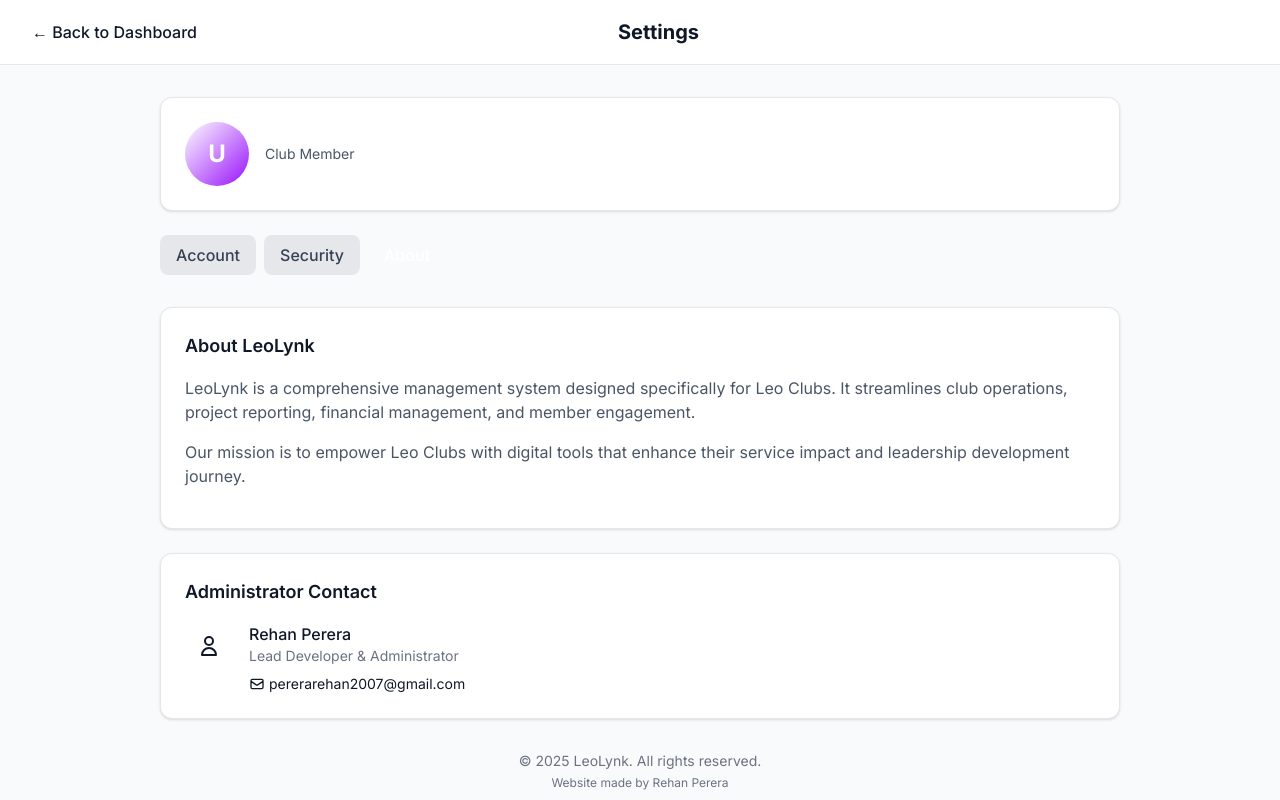
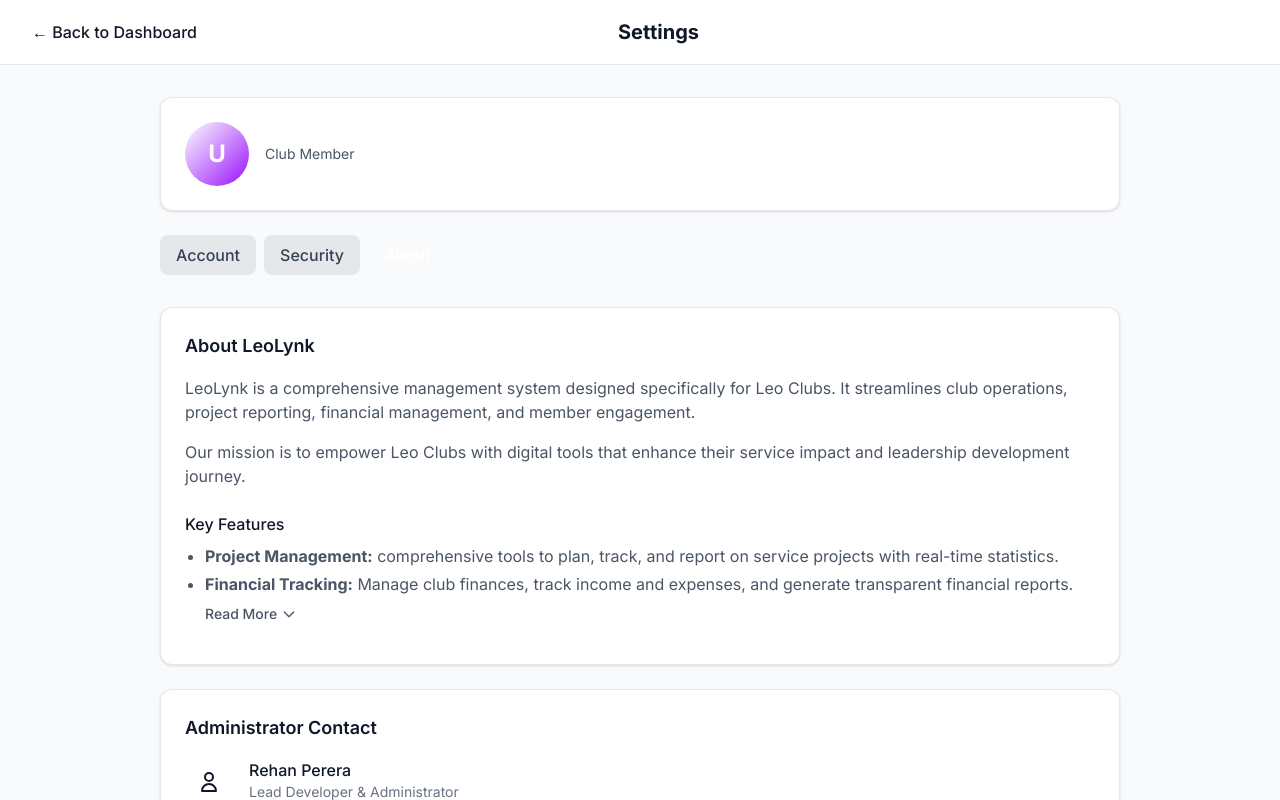
Before and after one commit to Rehanperer/leo-management, a Next.js app in the folder leo-management/: page /dashboard/settings in a window 1280 px wide. Both pictures are taken after a click on the button "About". Shown: the top 800 px of the page. Built offline with nearby package versions, Linux system fonts and the light colour scheme.

Commit message:
Feat: Update settings page footer and add expandable feature list

```diff
--- a/leo-management/app/dashboard/settings/page.tsx
+++ b/leo-management/app/dashboard/settings/page.tsx
@@ -18,6 +18,7 @@
         confirmPassword: ''
     });
     const [passwordMessage, setPasswordMessage] = useState({ type: '', text: '' });
+    const [showAllFeatures, setShowAllFeatures] = useState(false);
 
     const handleLogout = () => {
         logout();
@@ -291,6 +292,48 @@
                                     Our mission is to empower Leo Clubs with digital tools that enhance their service impact
                                     and leadership development journey.
                                 </p>
+
+                                <div className="mt-6">
+                                    <h4 className="font-medium text-gray-900 mb-2">Key Features</h4>
+                                    <ul className="list-disc pl-5 space-y-1 mb-4">
+                                        <li><strong>Project Management:</strong> comprehensive tools to plan, track, and report on service projects with real-time statistics.</li>
+                                        <li><strong>Financial Tracking:</strong> Manage club finances, track income and expenses, and generate transparent financial reports.</li>
+                                        {!showAllFeatures && (
+                                            <button
+                                                onClick={() => setShowAllFeatures(true)}
+                                                className="text-leo-600 hover:text-leo-700 font-medium text-sm mt-2 flex items-center gap-1"
+                                            >
+                                                Read More
+                                                <svg className="w-4 h-4" fill="none" stroke="currentColor" viewBox="0 0 24 24">
+                                                    <path strokeLinecap="round" strokeLinejoin="round" strokeWidth={2} d="M19 9l-7 7-7-7" />
+                                                </svg>
+                                            </button>
+                                        )}
+                                    </ul>
+
+                                    {showAllFeatures && (
+                                        <div className="animate-fade-in">
+                                            <ul className="list-disc pl-5 space-y-1 mb-4">
+                                                <li><strong>Meeting Minutes:</strong> Schedule meetings, record detailed minutes, and track member attendance effortlessly.</li>
+                                                <li><strong>Event Planning:</strong> Organize club events, manage tasks, and track participation to ensure successful outcomes.</li>
+                                                <li><strong>Document Repository:</strong> A centralized, secure hub for all club documents, resources, and guidelines.</li>
+                                                <li><strong>AI Assistant:</strong> An intelligent chatbot to assist with reporting, drafting content, and answering queries instantly.</li>
+                                                <li><strong>Mind Mapping:</strong> Visual brainstorming tools to plan projects and organize ideas effectively.</li>
+                                                <li><strong>Member Directory:</strong> Manage club members, track roles, and maintain up-to-date contact information.</li>
+                                                <li><strong>Automated Reporting:</strong> Generate professional monthly and annual reports with a single click.</li>
+                                            </ul>
+                                            <button
+                                                onClick={() => setShowAllFeatures(false)}
+                                                className="text-leo-600 hover:text-leo-700 font-medium text-sm mt-2 flex items-center gap-1"
+                                            >
+                                                Show Less
+                                                <svg className="w-4 h-4" fill="none" stroke="currentColor" viewBox="0 0 24 24">
+                                                    <path strokeLinecap="round" strokeLinejoin="round" strokeWidth={2} d="M5 15l7-7 7 7" />
+                                                </svg>
+                                            </button>
+                                        </div>
+                                    )}
+                                </div>
                             </div>
                         </div>
 
@@ -320,7 +363,9 @@
                 {/* Footer */}
                 <div className="mt-8 text-center text-gray-500 text-sm">
                     <p>© 2025 LeoLynk. All rights reserved.</p>
-                    <p className="mt-1 text-xs">Website made by Rehan Perera</p>
+                    <p className="mt-1 text-xs flex items-center justify-center gap-1">
+                        Crafted with <span className="text-red-500">❤️</span> for Leo Clubs
+                    </p>
                 </div>
             </main>
         </div>
```
